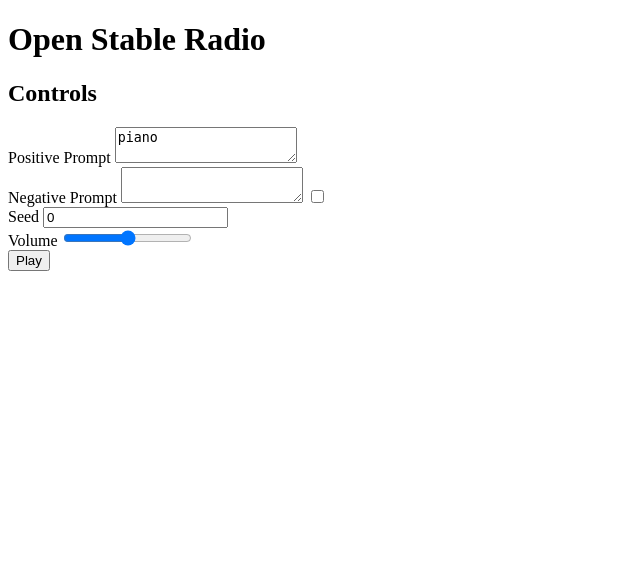
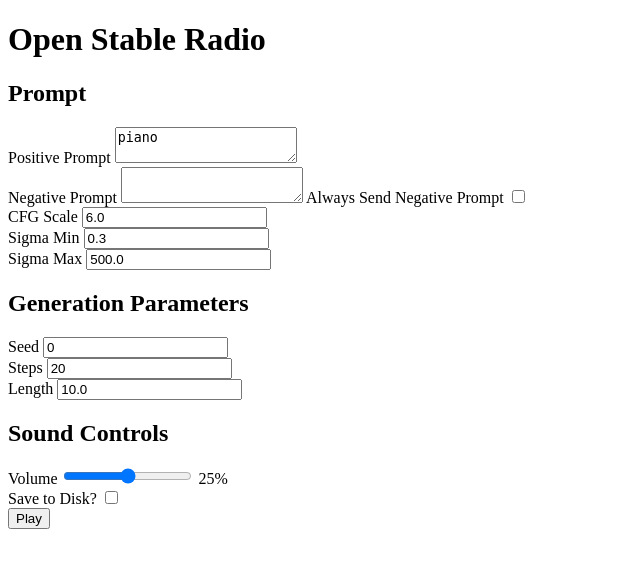
Before and after one commit to a2aaron/AI-Slop-Radio, a Flask app: page / in a window 1280 px wide. Shown: the top 568 px of the page, without its empty margins (0-640 px from the left). Run offline with Flask 3, Linux system fonts and the light colour scheme.

Commit message:
Add the remaining controls

```diff
--- a/app.py
+++ b/app.py
@@ -29,11 +29,14 @@ LENGTH = 10.0
 STEPS = 20
 CHANNELS = 2
 BYTES_PER_CHANNEL = 4 # float32 format used for output stream
-VOLUME = 0.2
+VOLUME = 0.25
 INIT_SEED = 0
 SAMPLE_RATE = 44100
 SAMPLE_SIZE = round(LENGTH * SAMPLE_RATE) # MODEL_CONFIG["sample_size"]
-
+SIGMA_MIN = 0.3
+SIGMA_MAX = 500
+CFG_SCALE = 6.0
+SAMPLER_TYPE = "dpmpp-3m-sde"
 # FLASK ROUTES
 app = flask.Flask(__name__)
 
@@ -43,16 +46,15 @@ def main():
 
 @app.route("/radio")
 def radio():
-    global INIT_SEED
     positive_prompt = request.args.get('positive_prompt', 'piano')
     negative_prompt = request.args.get('negative_prompt', None)
-    length = request.args.get('length', 10.0, type=float)
-    steps = request.args.get('steps', 20, type=int)
-    seed = request.args.get('seed', 0, type=int)
-    sigma_min = request.args.get('sigma_min', 0.3, type=float)
-    sigma_max = request.args.get('sigma_max', 500, type=float)
-    cfg_scale = request.args.get('cfg_scale', 6.0, type=float)
-    sampler_type = request.args.get('sampler_type', "dpmpp-3m-sde")
+    length = request.args.get('length', LENGTH, type=float)
+    steps = request.args.get('steps', STEPS, type=int)
+    seed = request.args.get('seed', INIT_SEED, type=int)
+    sigma_min = request.args.get('sigma_min', SIGMA_MIN, type=float)
+    sigma_max = request.args.get('sigma_max', SIGMA_MAX, type=float)
+    cfg_scale = request.args.get('cfg_scale', CFG_SCALE, type=float)
+    sampler_type = request.args.get('sampler_type', SAMPLER_TYPE)
     generated_audio = run_model(
         positive_prompt=positive_prompt,
         negative_prompt=negative_prompt,
@@ -104,12 +106,12 @@ def run_model(positive_prompt: str,
     positive_conditioning = [{
         "prompt": positive_prompt,
         "seconds_start": 0,
-        "seconds_total": LENGTH
+        "seconds_total": length
     }]
     negative_conditioning = [{
         "prompt": negative_prompt,
         "seconds_start": 0,
-        "seconds_total": LENGTH
+        "seconds_total": length
     }] if negative_prompt is not None else None
 
     # Generate stereo audio
--- a/static/main.js
+++ b/static/main.js
@@ -63,24 +63,38 @@ async function queueIfNeeded() {
 }
 
 /**
+ * Set volume from the volume slider
+ */
+function setVolumeFromSlider() {
+    const new_vol = parseFloat(volume_slider.value) * parseFloat(volume_slider.value);
+    gainNode.gain.value = new_vol;
+    volume_slider_display.innerText = `${(new_vol * 100.0).toFixed(0)}%`;
+}
+
+/**
  * Build the radio URL along with it's parameters using the controls on the page.
  * @returns {URL} The prompt URL
  */
 function getPromptUrl() {
     const radio_url = new URL("/radio", window.location.toString());
-    radio_url.searchParams.set("length", "10.0");
 
-    const seed = seed_input.value;
-    radio_url.searchParams.set("seed", seed);
-
-    const positive_prompt = positive_prompt_textarea.value;
-    radio_url.searchParams.set("positive_prompt", positive_prompt);
-
+    radio_url.searchParams.set("positive_prompt", positive_prompt_textarea.value);
     const negative_prompt = negative_prompt_textarea.value;
-    const negative_prompt_enable = negative_prompt_enable_checkbox.checked;
-    if (negative_prompt_enable) {
+    if (negative_prompt_enable_checkbox.checked || negative_prompt != "") {
         radio_url.searchParams.set("negative_prompt", negative_prompt);
     }
+    radio_url.searchParams.set("cfg", cfg_input.value);
+    radio_url.searchParams.set("sigma_min", sigma_min_input.value);
+    radio_url.searchParams.set("sigma_max", sigma_max_input.value);
+
+    radio_url.searchParams.set("seed", seed_input.value);
+    radio_url.searchParams.set("steps", steps_input.value);
+    radio_url.searchParams.set("length", length_input.value);
+
+    if (save_to_disk_checkbox.checked) {
+        radio_url.searchParams.set("debug_save", "true");
+    }
+
     return radio_url;
 }
 
@@ -146,14 +160,24 @@ const MAX_BUFFER = 10.0;
 let IS_PLAYING = false;
 let ALREADY_FETCHING = false;
 
-const play_button = getElementTyped("play", HTMLButtonElement);
+
 const positive_prompt_textarea = getElementTyped("positive_prompt", HTMLTextAreaElement);
 const negative_prompt_textarea = getElementTyped("negative_prompt", HTMLTextAreaElement);
 const negative_prompt_enable_checkbox = getElementTyped("negative_prompt_enable", HTMLInputElement);
+
+const cfg_input = getElementTyped("cfg", HTMLInputElement);
+const sigma_min_input = getElementTyped("sigma_min", HTMLInputElement);
+const sigma_max_input = getElementTyped("sigma_max", HTMLInputElement);
+
 const seed_input = getElementTyped("seed", HTMLInputElement);
+const steps_input = getElementTyped("steps", HTMLInputElement);
+const length_input = getElementTyped("length", HTMLInputElement);
+
 const volume_slider = getElementTyped("volume", HTMLInputElement);
 const volume_slider_display = getElementTyped("volume_slider_display", HTMLSpanElement);
 
+const save_to_disk_checkbox = getElementTyped("debug_save", HTMLInputElement);
+const play_button = getElementTyped("play", HTMLButtonElement);
 
 play_button.onclick = async (event) => {
     IS_PLAYING = !IS_PLAYING;
@@ -165,9 +189,8 @@ play_button.onclick = async (event) => {
 };
 
 volume_slider.oninput = (event) => {
-    const new_vol = parseFloat(volume_slider.value) * parseFloat(volume_slider.value);
-    gainNode.gain.value = new_vol;
-    volume_slider_display.innerText = `${(new_vol * 100.0).toFixed(0)}%`;
+    setVolumeFromSlider();
 }
+setVolumeFromSlider();
 
 setInterval(queueIfNeeded, 1000);
--- a/templates/main.html
+++ b/templates/main.html
@@ -7,7 +7,7 @@
 <body>
     <h1>Open Stable Radio</h1>
 
-    <h2>Controls</h2>
+    <h2>Prompt</h2>
     <div>
         <label for="positive_prompt">Positive Prompt</label>
         <textarea id="positive_prompt" name="positive_prompt">piano</textarea>
@@ -15,16 +15,43 @@
     <div>
         <label for="negative_prompt">Negative Prompt</label>
         <textarea id="negative_prompt" name="negative_prompt"></textarea>
+        <label for="negative_prompt_enable">Always Send Negative Prompt</label>
         <input type="checkbox" id="negative_prompt_enable" name="negative_prompt_enable"></input>
     </div>
+    <div>
+        <label for="cfg">CFG Scale</label>
+        <input type="number" id="cfg" name="cfg" step="0.1" value="6.0"></input>
+    </div>
+    <div>
+        <label for="sigma_min">Sigma Min</label>
+        <input type="number" id="sigma_min" name="sigma_min" value="0.3"></input>
+    </div>
+    <div>
+        <label for="sigma_max">Sigma Max</label>
+        <input type="number" id="sigma_max" name="sigma_max" value="500.0"></input>
+    </div>
+    <h2>Generation Parameters</h2>
     <div>
         <label for="seed">Seed</label>
         <input type="number" id="seed" name="seed" min="0" value="0"></input>
     </div>
     <div>
+        <label for="steps">Steps</label>
+        <input type="number" id="steps" name="steps" min="1" value="20"></input>
+    </div>
+    <div>
+        <label for="length">Length</label>
+        <input type="number" id="length" name="length" min="1" value="10.0"></input>
+    </div>
+    <h2>Sound Controls</h2>
+    <div>
         <label for="volume">Volume</label>
         <input type="range" id="volume" name="volume" min="0" max="1" value="0.5" step="any" />
         <span id="volume_slider_display"></span>
     </div>
+    <div>
+        <label for="debug_save">Save to Disk?</label>
+        <input type="checkbox" id="debug_save" name="debug_save"></input>
+    </div>
     <button id="play">Play</button>
 </body>
```
